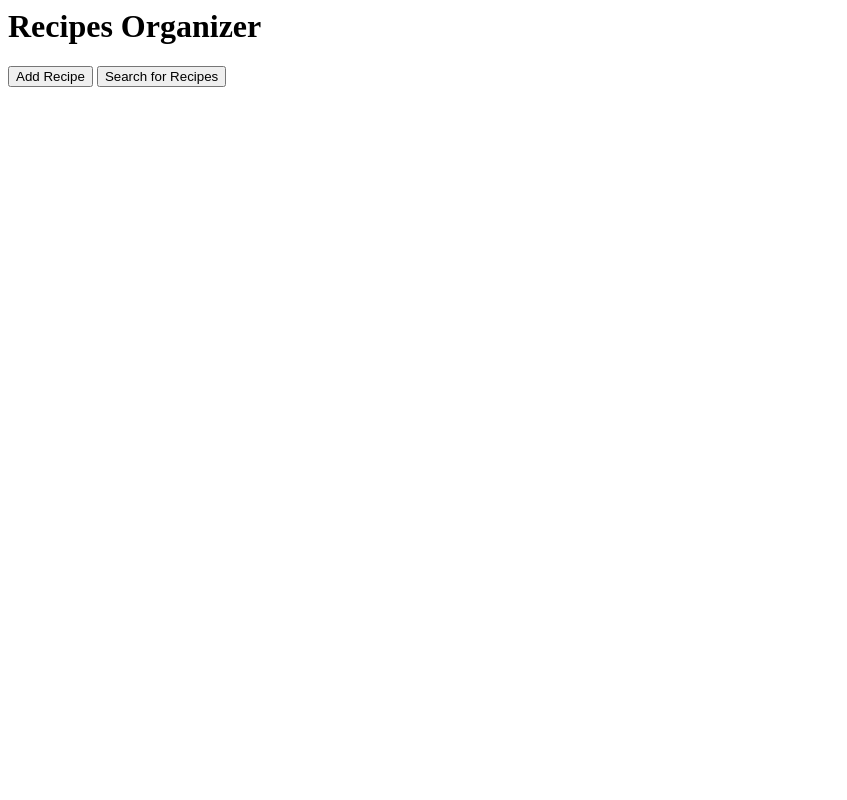
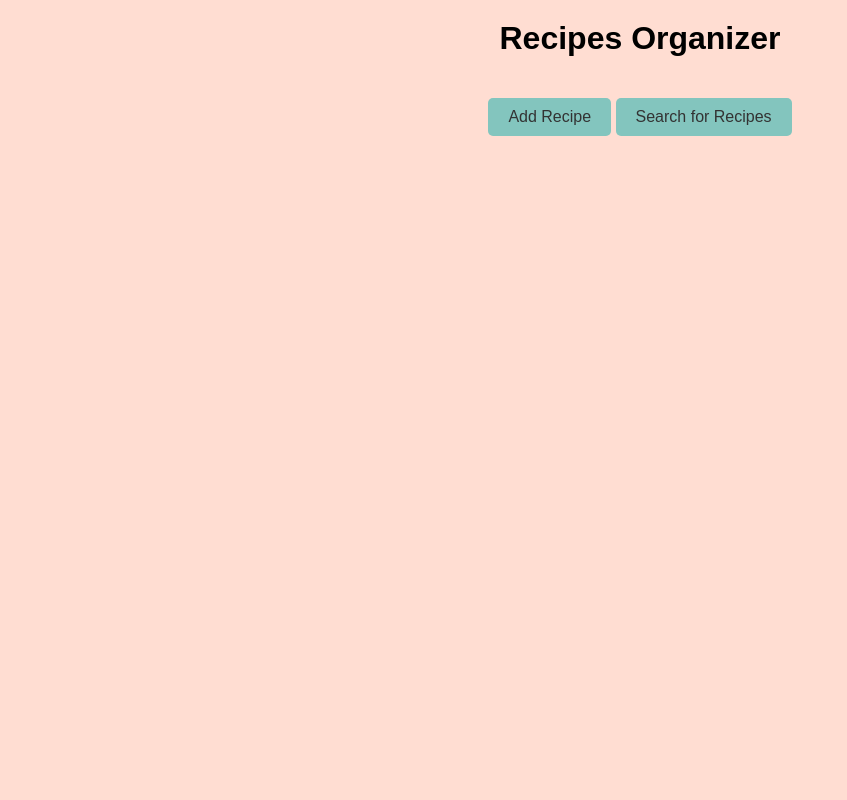
Before and after one commit to software-students-fall2023/2-web-app-exercise-chili, a Flask app: page / in a window 1280 px wide. Shown: the whole page, without its empty margins (0-847 px from the left). Run offline with Flask 3, Linux system fonts and the light colour scheme; data that the repository does not hold is empty; parts of the project's set-up code (start-up, migrations or seed data) failed here and were passed over; some libraries are stand-ins or nearby versions.

Commit message:
added initial css styling to home page

```diff
--- /dev/null
+++ b/static/css/style.css
@@ -0,0 +1,59 @@
+:root {
+    --primary-color: #3a8990;
+    --secondary-color: #83C5BE;
+    --tertiary-color: #53A39B;
+    --accent-color: #E29578;
+    --text-color: #333;
+    --background-color: #FFDDD2;
+}
+
+body {
+    font-family: "Bahnschrift", sans-serif;
+    background-color: var(--background-color);
+    margin: 0 auto;
+    text-align: center;
+}
+
+button {
+    padding: 10px 20px;
+    font-size: 16px;
+    color: var(--text-color);
+    background-color: var(--secondary-color);
+    border: none;
+    border-radius: 5px;
+    cursor: pointer;
+    text-decoration: none;
+    transition: background-color 0.3s;
+}
+
+button:hover {
+    background-color: var(--tertiary-color);
+}
+
+
+.controls{
+    padding: 20px;
+}
+
+h1{
+    padding-top: 20px;
+}
+
+section.posts {
+    display: flex;
+    flex-direction: row;
+    flex-wrap: wrap;
+    gap: 2rem;
+    justify-content: center;
+}
+
+article.post {
+    background-color: var(--primary-color);
+    border-radius: 5px;
+    padding: 1rem;
+    color: var(--text-color);
+}
+
+article.post .recipe-name {
+    font-size: 12px;
+}
--- a/templates/index.html
+++ b/templates/index.html
@@ -1,7 +1,10 @@
+<link rel="stylesheet" type="text/css" href="/static/css/style.css">
+
 <head>
-  <h1>Recipes Organizer</h1>
+  <h1 class="recipe-heading">Recipes Organizer</h1>
 </head>
 <body>
+    <div class="controls">
   <button id="addRecipeButton">Add Recipe</button>
   <script>
     // Add JavaScript to handle button click event
@@ -18,6 +21,7 @@
         window.location.href = '/search';
     });
   </script>
+  </div>
   <section class="posts">
       {% for recipe in recipes %}
       <article class="post">
```
